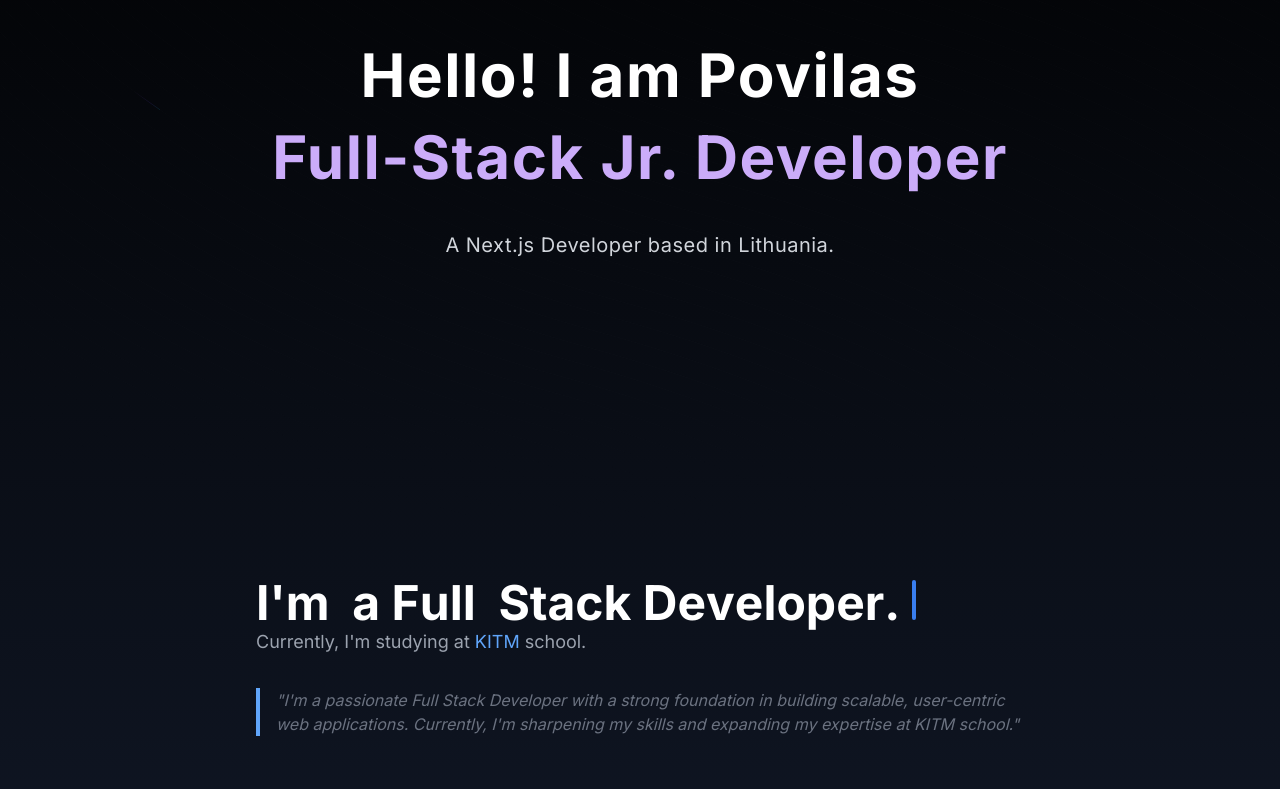
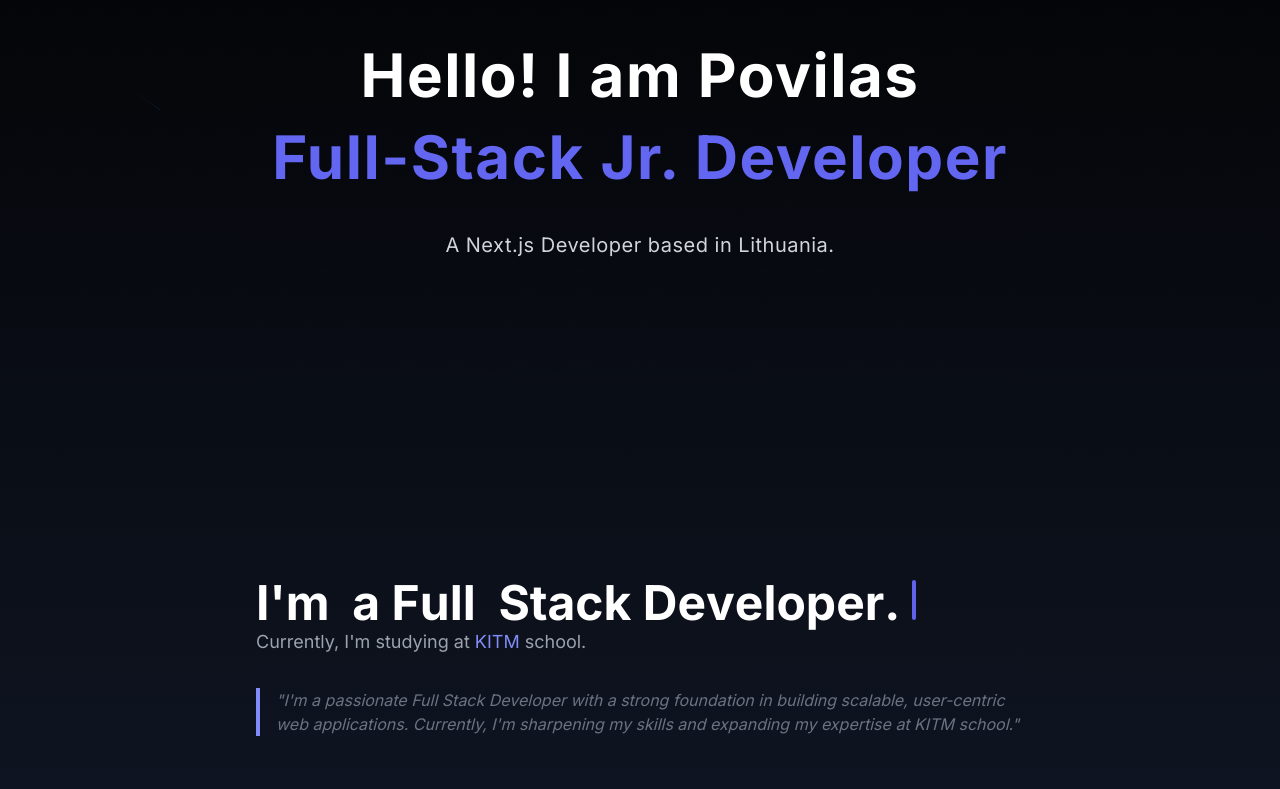
Before and after one commit to Pamkenas/Portfolio, a Next.js app: page / in a window 1280 px wide. Shown: the part 271-1060 px from the top of the page. Built offline with nearby package versions, Linux system fonts and the light colour scheme.

Commit message:
initial commit

```diff
--- a/components/Contact.tsx
+++ b/components/Contact.tsx
@@ -5,7 +5,9 @@ import { BsInstagram, BsGithub, BsDiscord, BsTwitter, BsSteam } from "react-icon
 
 const Contact = () => {
   return (
-    <div className="py-16 bg-black text-white text-center">
+    <div className="relative bg-black text-white text-center">
+      <div className="absolute top-0 left-0 w-full h-16 bg-gradient-to-b from-gray-900 to-transparent z-10"></div>
+      <div className="py-16 relative z-20">
         <h2 className="text-2xl font-bold mb-4">Contact</h2>
         <p className="text-base mb-4">
           Have a project in mind or need a developer? Let’s connect!
@@ -47,6 +49,7 @@ const Contact = () => {
           </button>
         </div>
       </div>
+    </div>
   );
 };
 
--- a/components/Hero.tsx
+++ b/components/Hero.tsx
@@ -55,12 +55,12 @@ const Hero = () => {
           {triggerTypewriter ? (
             <TypewriterEffect
               words={[
-                { text: "I'm ", className: "text-blue-500" },
+                { text: "I'm ", className: "text-indigo-500" },
                 { text: "a Full ", className: "text-white" },
                 { text: "Stack Developer.", className: "text-gray-400" },
               ]}
               className="text-4xl font-bold text-left leading-snug"
-              cursorClassName="bg-blue-500"
+              cursorClassName="bg-indigo-500"
             />
           ) : (
             <h3 className="text-4xl font-bold mb-6 text-white text-left leading-snug opacity-50">
@@ -68,9 +68,9 @@ const Hero = () => {
             </h3>
           )}
           <p className="text-left text-lg text-gray-400 mb-8 leading-relaxed">
-            Currently, I'm studying at <span className="text-blue-400">KITM</span> school.
+            Currently, I'm studying at <span className="text-indigo-400">KITM</span> school.
           </p>
-          <blockquote className="max-w-3xl text-gray-500 italic text-base text-left border-l-4 border-blue-400 pl-4">
+          <blockquote className="max-w-3xl text-gray-500 italic text-base text-left border-l-4 border-indigo-400 pl-4">
             "I'm a passionate Full Stack Developer with a strong foundation in building scalable,
             user-centric web applications. Currently, I'm sharpening my skills and expanding my expertise at KITM school."
           </blockquote>
--- a/components/ui/TextGenerateEffect.tsx
+++ b/components/ui/TextGenerateEffect.tsx
@@ -40,12 +40,12 @@ export const TextGenerateEffect = ({
             {line.split(" ").map((word, wordIdx) => (
               <motion.span
                 key={`${word}-${wordIdx}`}
-                className={`${
-                  lineIdx === highlightLineIndex &&
-                  (word === "Full-Stack" || word === "Jr." || word === "Developer")
-                    ? "text-purple"
+                className={`${lineIdx === highlightLineIndex &&
+                    (word === "Full-Stack" || word === "Jr." || word === "Developer")
+                    ? "text-indigo-500"
                     : "dark:text-white text-black"
-                } opacity-0`}
+
+                  } opacity-0`}
               >
                 {word}{" "}
               </motion.span>
--- a/components/ui/typewriter-effect.tsx
+++ b/components/ui/typewriter-effect.tsx
@@ -89,7 +89,7 @@ export const TypewriterEffect = ({
           repeatType: "reverse",
         }}
         className={cn(
-          "inline-block rounded-sm w-[4px] h-4 md:h-6 lg:h-10 bg-blue-500",
+          "inline-block rounded-sm w-[4px] h-4 md:h-6 lg:h-10 bg-indigo-500",
           cursorClassName
         )}
       ></motion.span>
@@ -176,7 +176,7 @@ export const TypewriterEffectSmooth = ({
           repeatType: "reverse",
         }}
         className={cn(
-          "block rounded-sm w-[4px]  h-4 sm:h-6 xl:h-12 bg-blue-500",
+          "block rounded-sm w-[4px]  h-4 sm:h-6 xl:h-12 bg-indigo-500",
           cursorClassName
         )}
       ></motion.span>
--- a/tailwind.config.ts
+++ b/tailwind.config.ts
@@ -1,6 +1,4 @@
 import { Config } from "tailwindcss";
-const svgToDataUri = require("mini-svg-data-uri");
-const colors = require("tailwindcss/colors");
 const { default: flattenColorPalette } = require("tailwindcss/lib/util/flattenColorPalette");
 
 const config: Config = {
@@ -22,12 +20,14 @@ const config: Config = {
     },
     extend: {
       colors: {
-        black: {
-          DEFAULT: "#000",
-          100: "#000319",
-          200: "rgba(17, 25, 40, 0.75)",
-          300: "rgba(255, 255, 255, 0.125)",
+        colors: {
+          indigo: {
+            DEFAULT: "#6366F1",
+            500: "#6366F1",
+            600: "#4F46E5",
+          },
         },
+
         white: {
           DEFAULT: "#FFF",
           100: "#BEC1DD",
```
Lines whose indentation alone changed are shown as unchanged.
